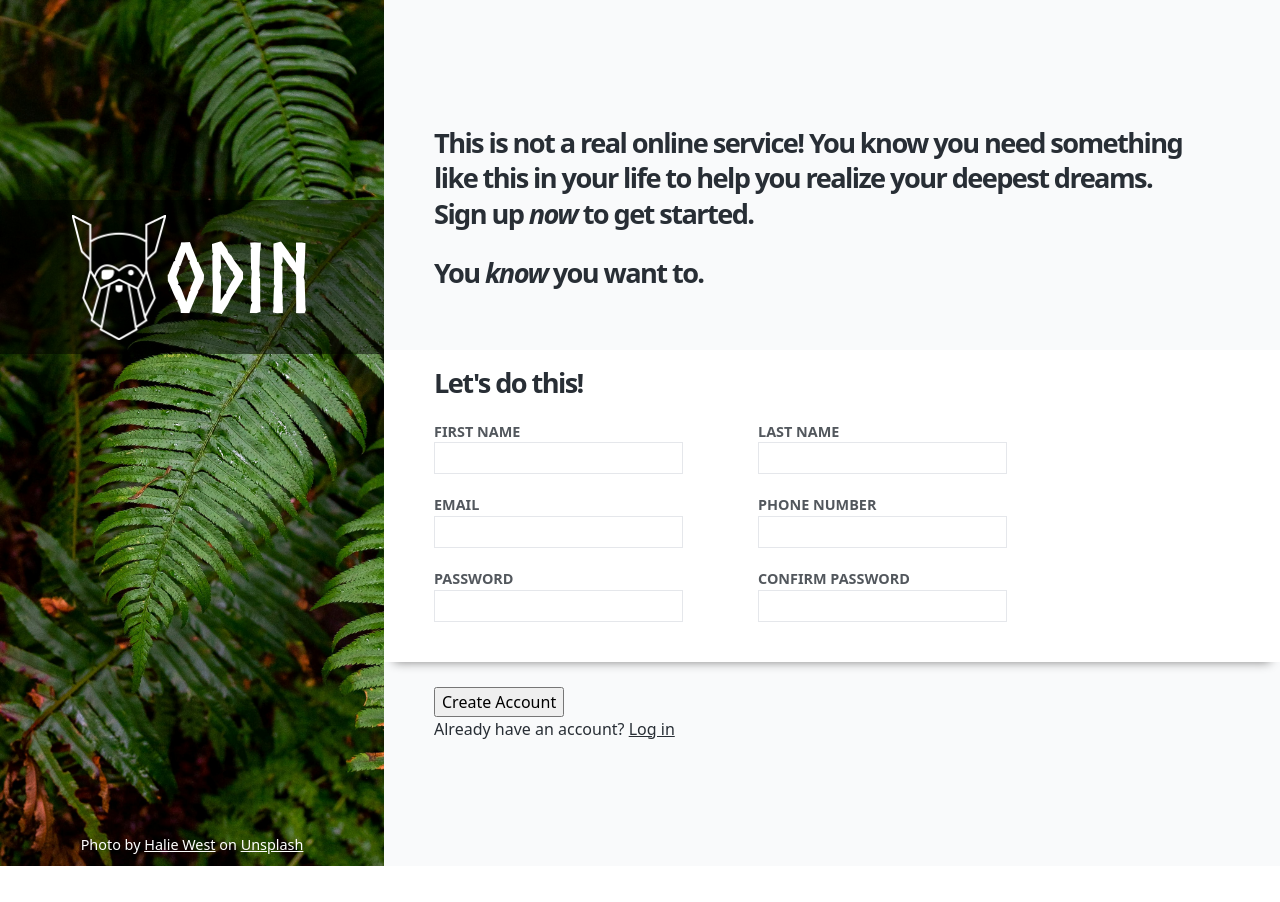
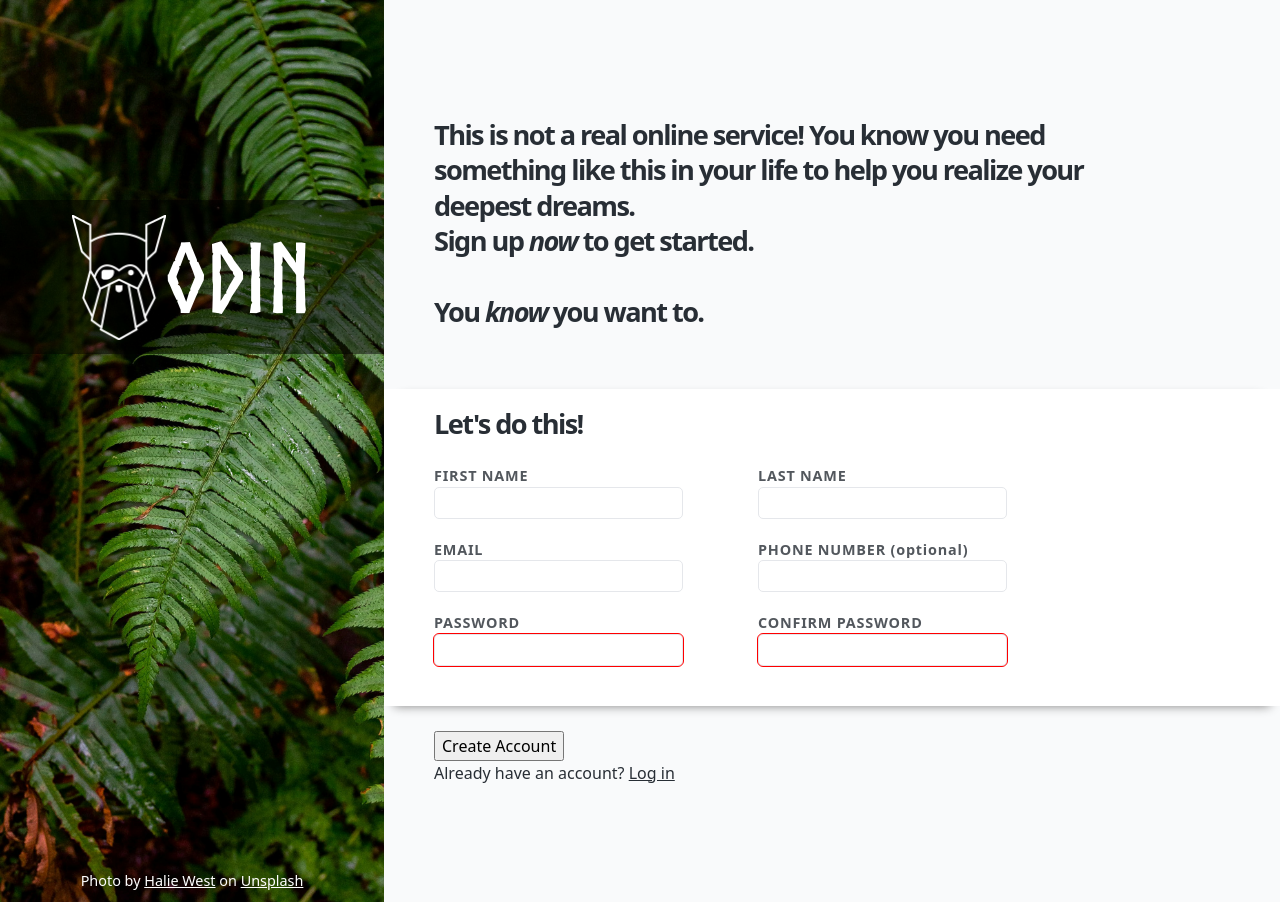
Before and after one commit to Liiam99/odin-sign-up-form, a plain HTML site: page index.html in a window 1280 px wide. Before the commit the page ends 866 px from the top, so only its background shows below. Drawn offline with Linux system fonts and the light colour scheme.

Commit message:
Add styling to form inputs and labels

```diff
--- a/index.html
+++ b/index.html
@@ -17,10 +17,13 @@
     </div>
 
     <form class="sign-up-form" action="" method="post">
-        <h1>This is not a real online service! You know you need something like this in your life to help you realize your deepest dreams. </h1>
-        <h1>Sign up <em>now</em> to get started.</h1>
-        <br>
-        <h1>You <em>know</em> you want to.</h1>
+        <p class="slogan">This is not a real online service! You know you need something like this in your life to help you realize your deepest dreams.
+            <br>
+            Sign up <em>now</em> to get started.
+            <br>
+            <br>
+            You <em>know</em> you want to.
+        </p>
 
         <div class="form-controls">
             <h1>Let's do this!</h1>
@@ -43,7 +46,7 @@
                 </div>
 
                 <div class="input-container">
-                    <label for="phone-number">PHONE NUMBER</label>
+                    <label for="phone-number">PHONE NUMBER (optional)</label>
                     <input type="tel" id="phone-number" name="phone-number">
                 </div>
             </div>
@@ -51,12 +54,12 @@
             <div class="input-row">
                 <div class="input-container">
                     <label for="password">PASSWORD</label>
-                    <input type="password" id="password" name="password" required>
+                    <input type="password" id="password" name="password" required minlength="8">
                 </div>
 
                 <div class="input-container">
                     <label for="confirm-password">CONFIRM PASSWORD</label>
-                    <input type="password" id="confirm-password" name="confirm-password" required>
+                    <input type="password" id="confirm-password" name="confirm-password" required minlength="8">
                 </div>
             </div>
         </div>
--- a/style.css
+++ b/style.css
@@ -66,15 +66,13 @@ body {
     color: #282e35;
 }
 
-h1 {
-  font-size: 1.7rem;
-  letter-spacing: -0.1rem;
-  line-height: 1.3;
-  font-weight: 600;
+a {
+    color: inherit
 }
 
-a {
-    color: inherit
+h1 {
+  letter-spacing: -0.1rem;
+  font-size: 1.7rem;
 }
 
 .banner {
@@ -115,7 +113,7 @@ a {
 .sign-up-form {
     flex: auto;
     max-width: 70vw;
-    padding: 125px 0px;
+    padding: 117px 0px;
     background-color: #f9fafb;
 }
 
@@ -123,12 +121,22 @@ a {
   padding-left: 50px;
 }
 
+.slogan {
+  font-size: 1.7rem;
+  letter-spacing: -0.1rem;
+  line-height: 1.3;
+  font-weight: 600;
+  max-width: 750px;
+}
+
 .form-controls {
   background-color: white;
   margin: 60px 0px 25px;
   padding-top: 15px;
   padding-bottom: 20px;
-  box-shadow: 0 10px 10px -10px gray;
+  box-shadow:
+    0px -10px 10px -18px gray,
+    0px 10px 10px -10px gray;
 }
 
 .form-controls > * {
@@ -147,11 +155,22 @@ a {
 
 input {
   border: 1px solid #E5E7EB;
+  border-radius: 5px;
   padding: 3px 8px;
+}
+
+input:focus {
+  outline: 1px solid blue;
+  box-shadow: 0 5px 5px -5px gray;
+}
+
+input[type="password"]:invalid {
+  outline: 1px solid red;
 }
 
 label {
   font-weight: 600;
   font-size: 0.9rem;
   opacity: 0.8;
+  letter-spacing: 0.05rem;
 }
```
